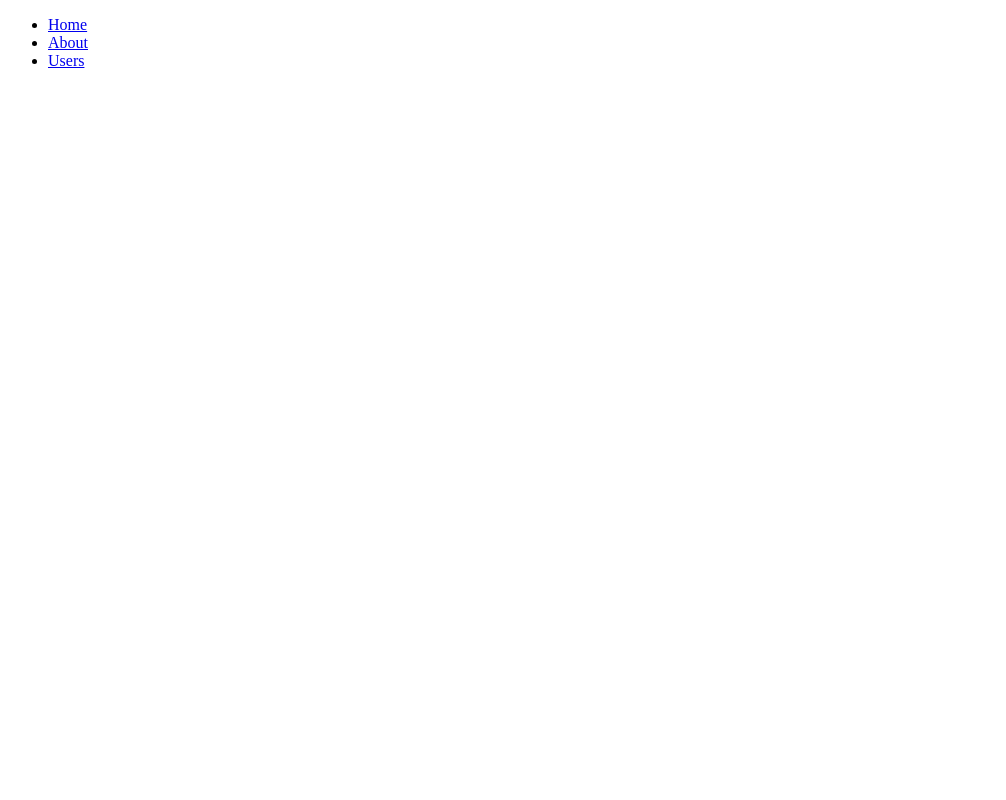
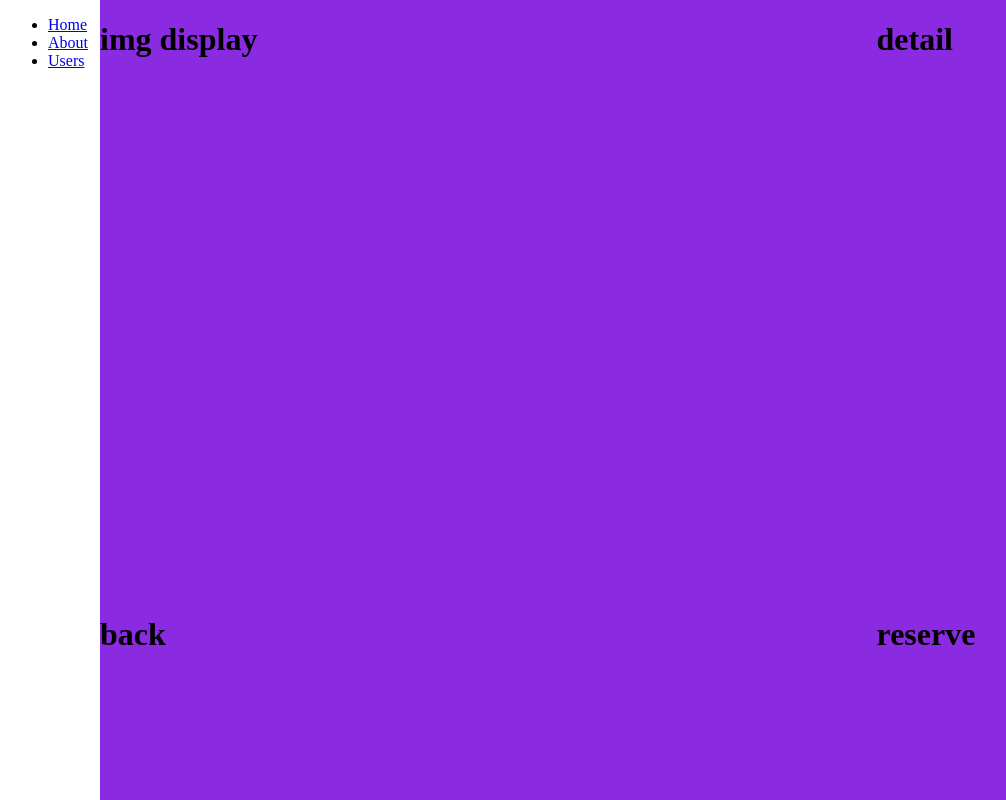
Before and after one commit to mariordgez/Final-Capstone-React, a React (Create React App) app: page /detail/cars/1 in a window 1280 px wide. Before the commit this address had no page. Shown: the whole page, without its empty margins (0-1006 px from the left). Built offline with nearby package versions, Linux system fonts and the light colour scheme.

Commit message:
basic layout for datails page

```diff
--- a/package.json
+++ b/package.json
@@ -11,6 +11,7 @@
     "@testing-library/jest-dom": "^4.2.4",
     "@testing-library/react": "^9.3.2",
     "@testing-library/user-event": "^7.1.2",
+    "axios": "^0.24.0",
     "eslint-config-airbnb": "18.x",
     "eslint-plugin-import": "2.x",
     "eslint-plugin-jsx-a11y": "6.x",
--- a/src/App.js
+++ b/src/App.js
@@ -2,6 +2,7 @@ import React from 'react';
 import {
   BrowserRouter as Router, Routes, Route, Link,
 } from 'react-router-dom';
+import Detail from './components/Detail';
 
 function App() {
   return (
@@ -24,6 +25,7 @@ function App() {
         {/* A <Switch> looks through its children <Route>s and
         renders the first one that matches the current URL. */}
         <Routes>
+          <Route path="/detail/cars/:id" element={<Detail />} />
           <Route path="/about" element={<About />} />
           <Route exact path="/" element={<Home />} />
           <Route path="/users" element={<Users />} />
--- /dev/null
+++ b/src/components/Detail/index.js
@@ -0,0 +1,26 @@
+import React from 'react';
+import '../../css/details.css';
+
+const Detail = () => {
+  const alv = 'img display';
+  return (
+    <>
+      <div className="detailContainer">
+        <div className="imgdisplay">
+          <h1>{alv}</h1>
+        </div>
+        <div className="detail">
+          <h1>detail</h1>
+        </div>
+        <div className="back">
+          <h1>back</h1>
+        </div>
+        <div className="reserve">
+          <h1>reserve</h1>
+        </div>
+      </div>
+    </>
+  );
+};
+
+export default Detail;
--- /dev/null
+++ b/src/css/details.css
@@ -0,0 +1,31 @@
+.detailContainer {
+  background-color: blueviolet;
+  display: grid;
+  grid-template-areas:
+    "imgdisplay imgdisplay detail"
+    "imgdisplay imgdisplay detail"
+    "imgdisplay imgdisplay detail"
+    "imgdisplay imgdisplay detail"
+    "back back reserve";
+  grid-gap: 10px;
+  margin: 0;
+  padding: 0;
+  position: absolute;
+  top: 0;
+  bottom: 0;
+  left: 100px;
+  right: 0;
+}
+
+.imgdisplay {
+  grid-area: imgdisplay;
+}
+.detail {
+  grid-area: detail;
+}
+.back {
+  grid-area: back;
+}
+.reserve {
+  grid-area: reserve;
+}
```
Also changed, not shown: .eslintrc.json, 1 other file (tests, documents, lock files or other folders).
